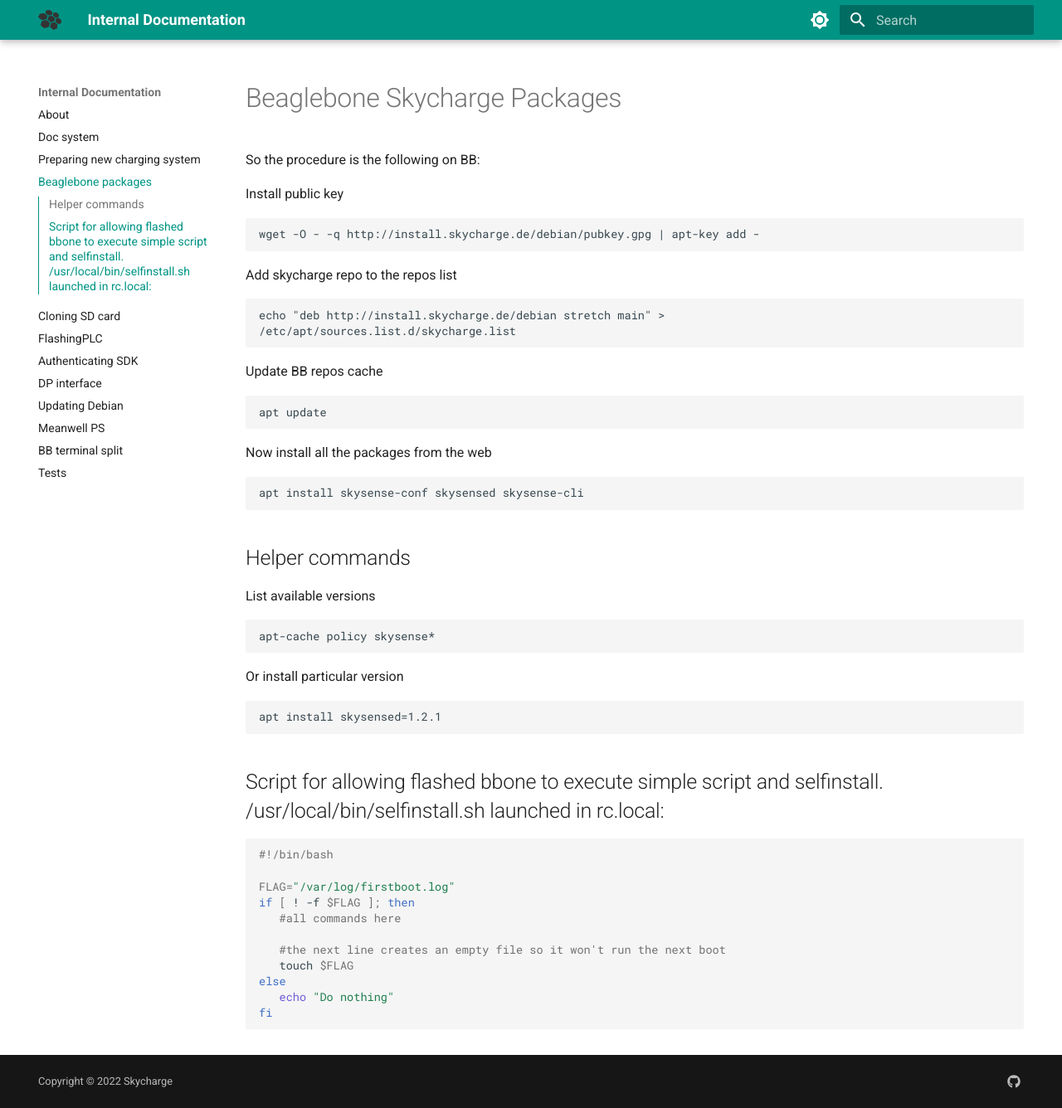
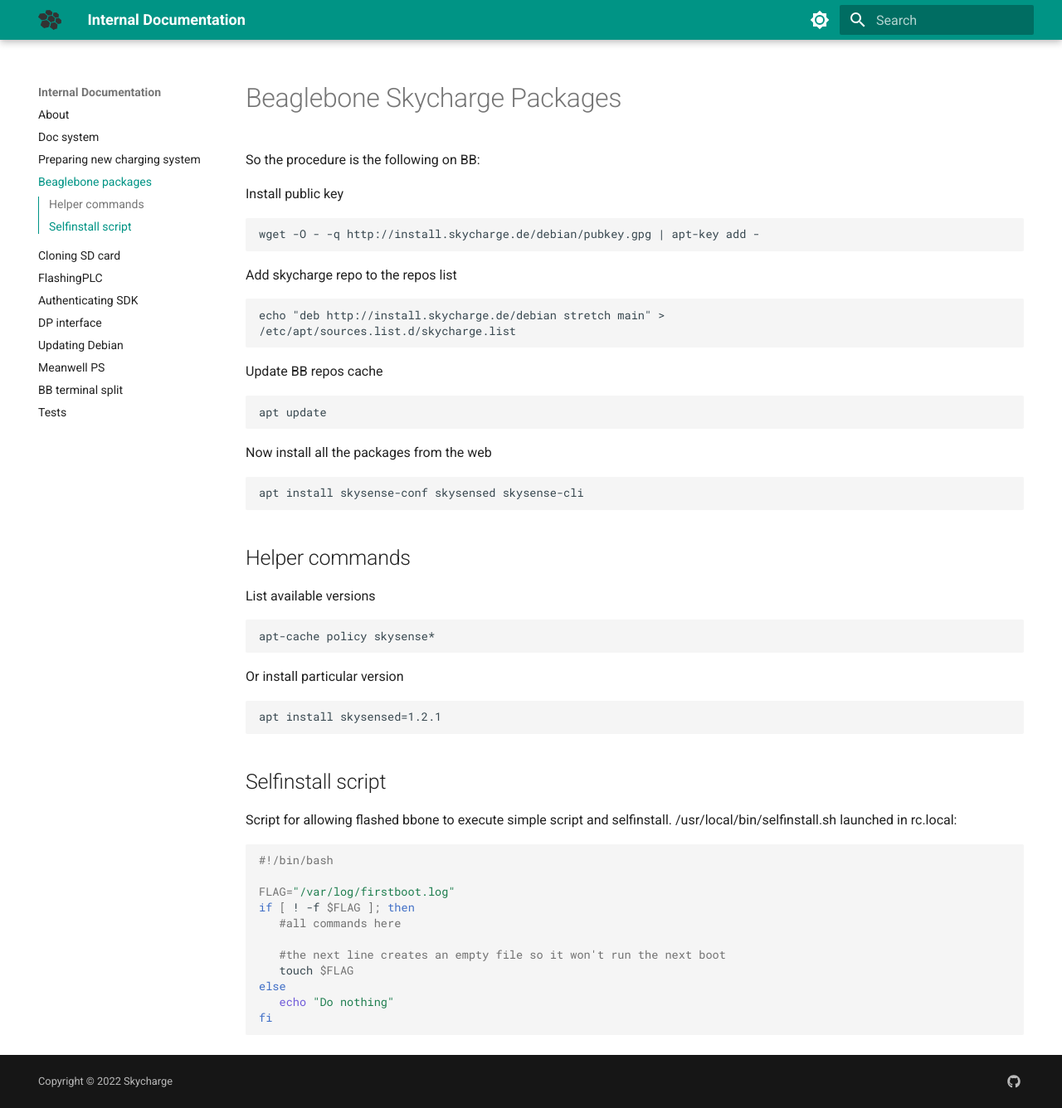
Before and after one commit to g-zajac/mkdosc-playground, an MkDocs documentation site: the page built from docs/bb-pkgs.md, in a window 1280 px wide and 1336 px high. Shown: the whole window at 83% size. Built offline with MkDocs 1.6.1 and Material for MkDocs 9.7.7, drawn with Linux system fonts in a browser that asks for light colours; part of the change alters nothing that is shown.

Commit message:
shoren title and add comment

````diff
--- a/docs/bb-pkgs.md
+++ b/docs/bb-pkgs.md
@@ -35,7 +35,8 @@ apt install skysensed=1.2.1
 ```
 
 
-## Script for allowing flashed bbone to execute simple script and selfinstall. /usr/local/bin/selfinstall.sh launched in rc.local:
+## Selfinstall script
+Script for allowing flashed bbone to execute simple script and selfinstall. /usr/local/bin/selfinstall.sh launched in rc.local:
 
 ```bash
 #!/bin/bash
````
